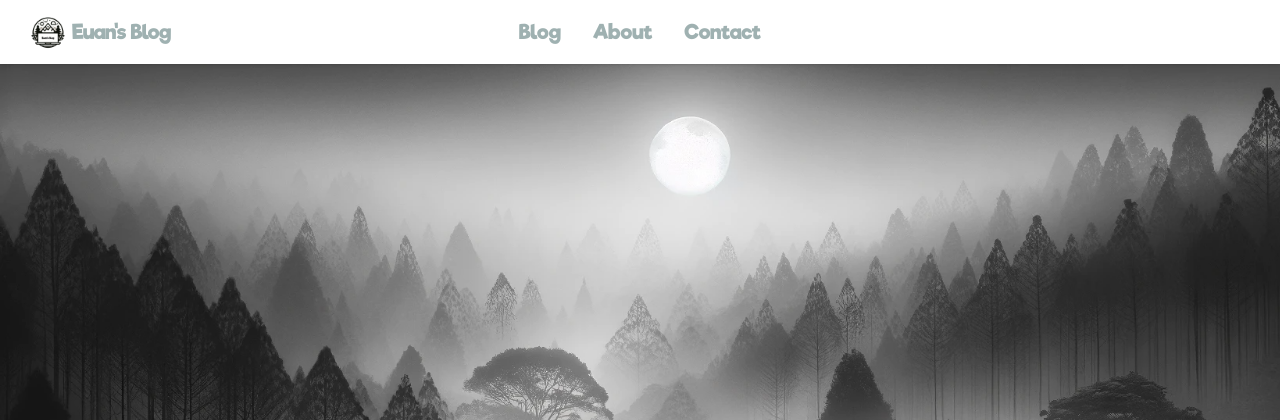
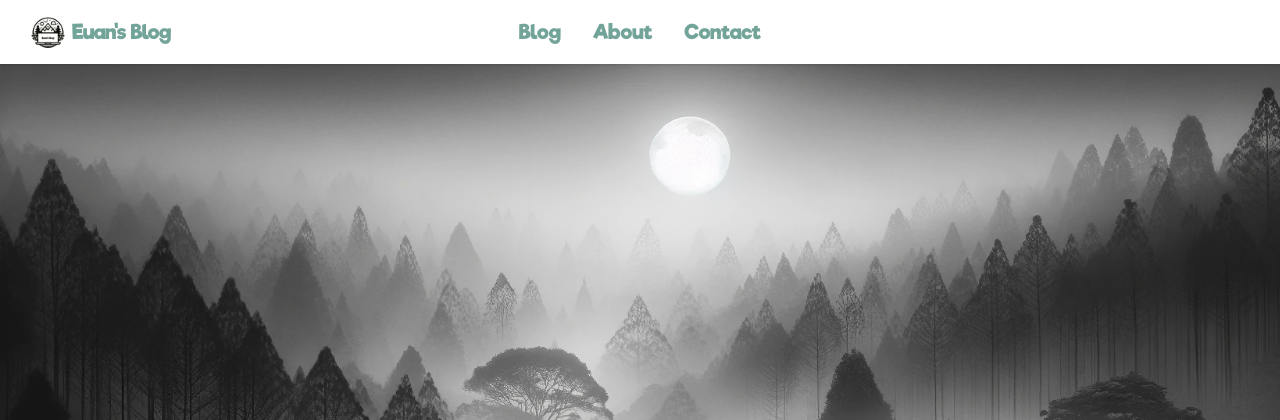
Before and after one commit to offby1/euanh_website, a FastAPI app: page /about in a window 1280 px wide. Shown: the top 420 px of the page. Run offline with FastAPI, Linux system fonts and the light colour scheme; parts of the project's set-up code (start-up, migrations or seed data) failed here and were passed over.

Commit message:
Fixing header

```diff
--- a/euanh_website/templates/header.jinja
+++ b/euanh_website/templates/header.jinja
@@ -6,16 +6,16 @@
         <div class="flex items-center justify-start w-1/3">
             <a href="/" class="flex items-center">
                 <img src="/static/images/logo.png" alt="{{ config.site_name }}" class="h-12" />
-                <span class="font-semibold text-xl tracking-tight text-header_green hover:text-header_green_hover font-riffic">{{ config.site_name }}</span>
+                <span class="font-semibold text-xl tracking-tight text-header_green_hover hover:text-header_green font-riffic">{{ config.site_name }}</span>
             </a>
         </div>
 
         <!-- Centered navigation list (2nd column) -->
         <div class="flex justify-center items-center w-1/3">
             <ul class="flex justify-center items-center font-riffic text-xl">
-                <li><a href="{{ site_map.blog_posts }}" class="px-4 py-2 text-header_green hover:text-header_green_hover">Blog</a></li>
-                <li><a href="{{ site_map.about }}" class="px-4 py-2 text-header_green hover:text-header_green_hover">About</a></li>
-                <li><a href="{{ site_map.contact }}" class="px-4 py-2 text-header_green hover:text-header_green_hover">Contact</a></li>
+                <li><a href="{{ site_map.blog_posts }}" class="px-4 py-2 text-header_green_hover hover:text-header_green">Blog</a></li>
+                <li><a href="{{ site_map.about }}" class="px-4 py-2 text-header_green_hover hover:text-header_green">About</a></li>
+                <li><a href="{{ site_map.contact }}" class="px-4 py-2 text-header_green_hover hover:text-header_green">Contact</a></li>
             </ul>
         </div>
 
```
Also changed, not shown: euanh_website/static/css/tailwind.css.
